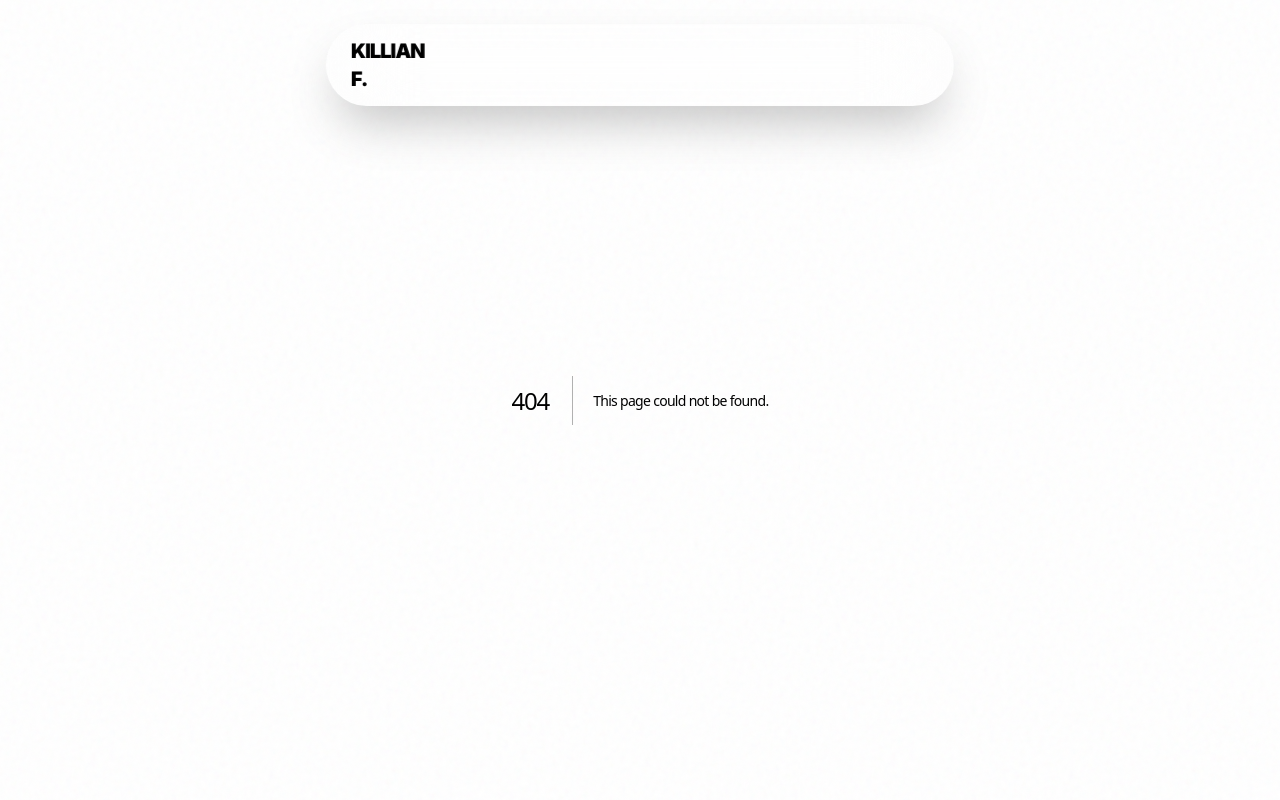
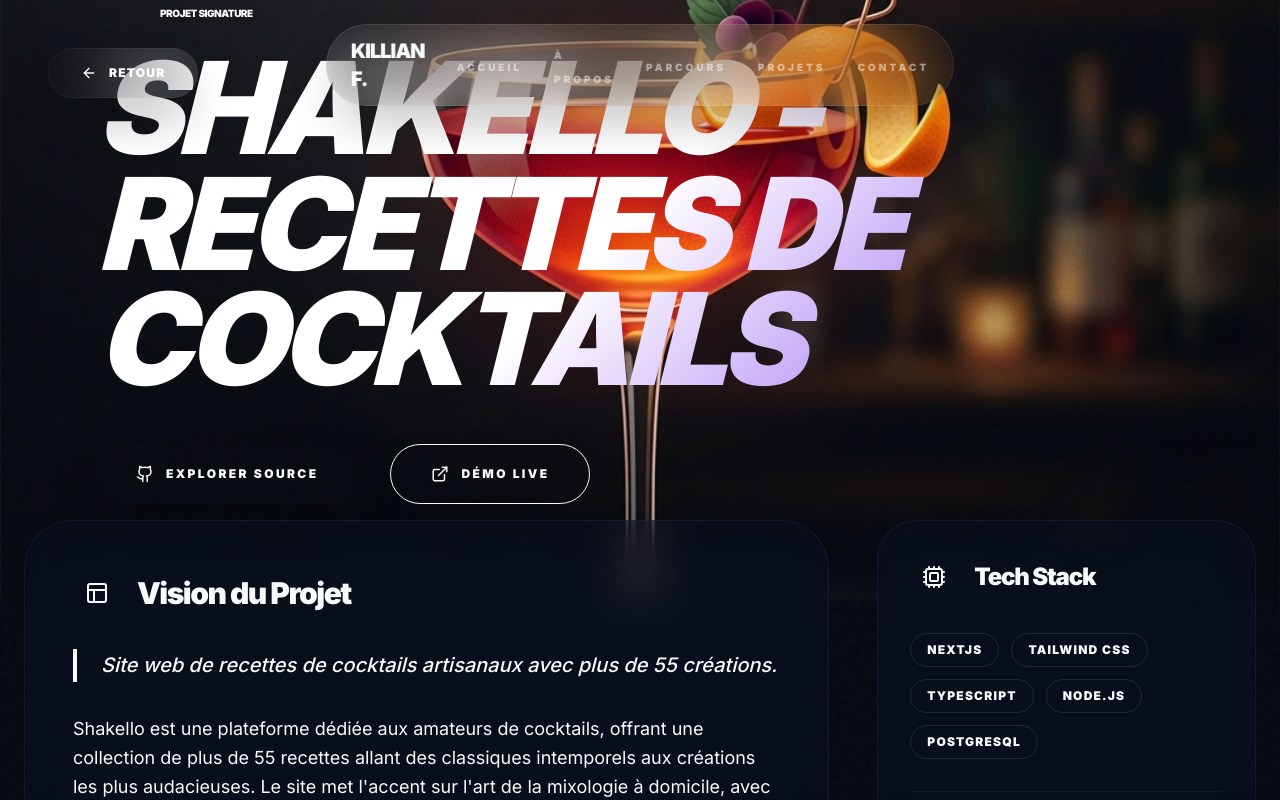
Before and after one commit to Vexyuu/portfolio, a Next.js app: page /projects/shakello in a window 1280 px wide. Before the commit this address had no page. Shown: the top 800 px of the page. Built offline with nearby package versions, Linux system fonts and the light colour scheme.

Commit message:
feat: add Shakello project page with details and metadata

```diff
--- /dev/null
+++ b/src/app/projects/shakello/page.tsx
@@ -0,0 +1,25 @@
+// src/app/projects/shakello/page.tsx
+import { getAssetPath } from "@/utils/paths";
+import ProjectCard from "@/components/ProjectCard";
+
+export const metadata = {
+    title: "Shakello - Site de Recettes de Cocktails",
+    description: "Découvrez Shakello, un site web dédié aux recettes de cocktails artisanaux. Plus de 55 créations pour éveiller vos sens.",
+    keywords: ["Cocktails", "Recettes", "Mixologie", "Site Web", "Shakello", "Killian Fievet", "portfolio projet"],
+};
+
+export default function Shakello() {
+    return (
+        <ProjectCard
+            title="Shakello - Recettes de Cocktails"
+            description="Site web de recettes de cocktails artisanaux avec plus de 55 créations."
+            longDescription="Shakello est une plateforme dédiée aux amateurs de cocktails, offrant une collection de plus de 55 recettes allant des classiques intemporels aux créations les plus audacieuses. Le site met l'accent sur l'art de la mixologie à domicile, avec une interface conviviale permettant de découvrir, filtrer et partager des recettes. Fonctionnalités incluent la vérification d'âge, une communauté de passionnés, une newsletter mensuelle et des conseils responsables sur la consommation d'alcool."
+            objective="Créer un site web engageant et responsable pour partager la passion des cocktails, tout en promouvant une consommation modérée."
+            image={getAssetPath("/data/projects/shakello.png")}
+            stack={["NextJS", "Tailwind CSS", "TypeScript", "Node.js", "PostgreSQL"]}
+            github="#"
+            demo="https://www.shakello.com"
+            category="Web"
+        />
+    );
+}
--- a/src/data/projects.ts
+++ b/src/data/projects.ts
@@ -36,14 +36,14 @@
         year: 2023,
     },
     {
-        title: "Nuit de l'info 2025 - Projet NDI",
-        description: "Projet développé pour la Nuit de l'info 2025.",
-        link: "https://404-not-found-krir-nuitdelinfo.great-site.net",
-        more: "/projects/ndi-2025",
-        image: getAssetPath("/data/projects/NDI_2025.png"),
-        demo: "https://404-not-found-krir-nuitdelinfo.great-site.net",
-        isFinite: false,
+        title: "Shakello - Recettes de Cocktails",
+        description: "Site web de recettes de cocktails artisanaux avec plus de 55 créations.",
+        link: "https://www.shakello.com",
+        more: "/projects/shakello",
+        image: getAssetPath("/data/projects/shakello.png"),
+        demo: "https://www.shakello.com",
+        isFinite: true,
         category: "Web",
-        year: 2025,
+        year: 2026,
     },
 ];
```
Also changed, not shown: public/data/projects/shakello.png (added).
